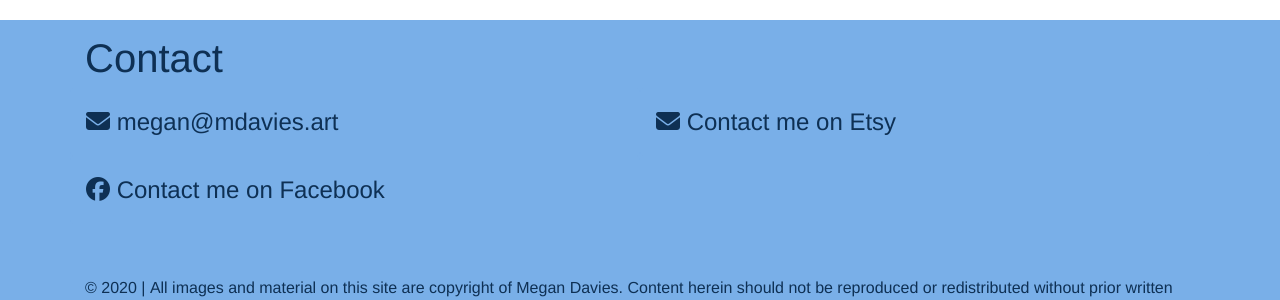
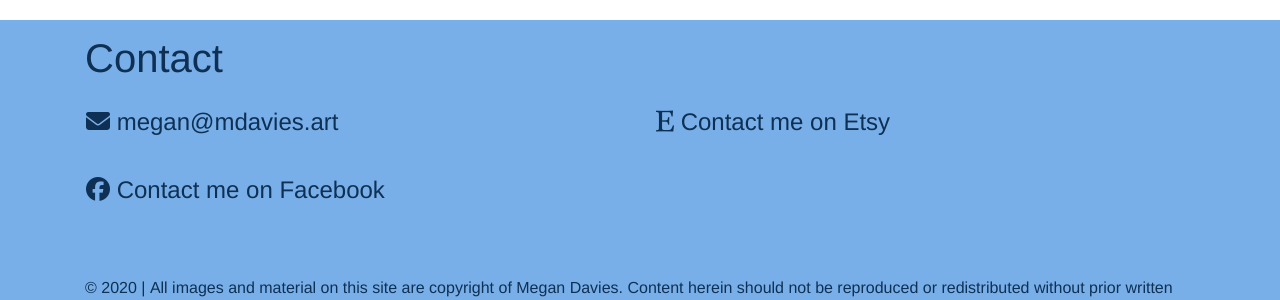
Before and after one commit to AngelicLiver/mdavies-art, a Jekyll site: the page built from index.html, in a window 1280 px wide and 900 px high, scrolled down 787 px. Shown: the part 560-860 px from the top of the window. Built offline with Jekyll 4.4.1, drawn with Linux system fonts in a browser that asks for light colours; nearby versions of some CDN libraries.

Commit message:
Added Etsy icon to contacts.

```diff
--- a/_includes/contacts.html
+++ b/_includes/contacts.html
@@ -11,7 +11,7 @@
                 </a>
             </div>
             <div class="col-md-6 col-sm-12 container-contacts-phone">
-                <i class="fa fa-envelope" aria-hidden="true"></i>
+                <i class="fab fa-etsy" aria-hidden="true"></i>
                 <a href="https://www.etsy.com/uk/conversations/new?with_id=6334210&ref=owner_contact">
                     Contact me on Etsy
                 </a>
```
